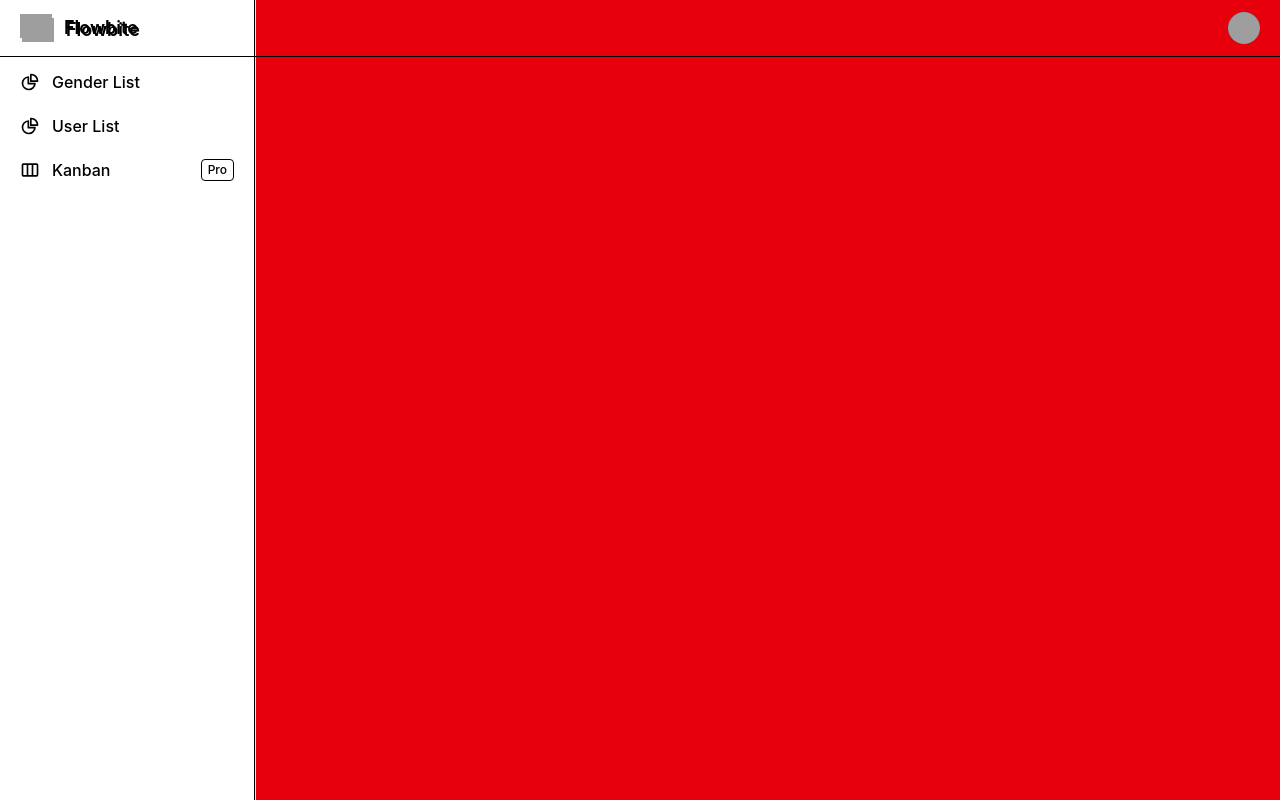
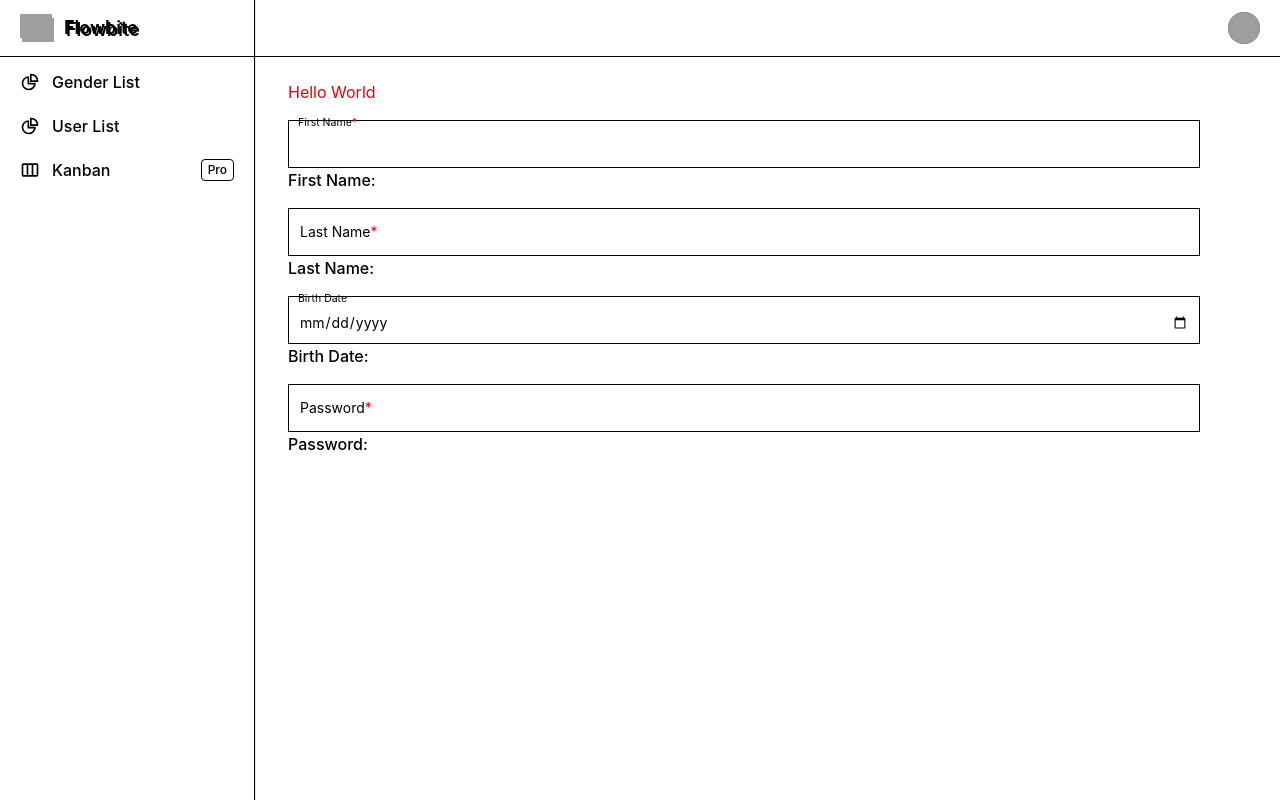
Before and after one commit to yurizzs/RNLDemo, a React (Vite) app in the folder client/: page / in a window 1280 px wide. Built offline with nearby package versions, Linux system fonts and the light colour scheme; grey boxes are pictures that could not be loaded.

Commit message:
bearable part 5

```diff
--- a/client/index.html
+++ b/client/index.html
@@ -3,11 +3,11 @@
   <head>
     <meta charset="UTF-8" />
     <link rel="icon" type="image/svg+xml" href="/favicon.svg" />
-    <link rel="stylesheet" href="./src/index.css">
+    <link rel="stylesheet" href="./src/index.css" />
     <meta name="viewport" content="width=device-width, initial-scale=1.0" />
     <title>client</title>
   </head>
-  <body class="bg-red-600">
+  <body>
     <div id="root"></div>
     <script type="module" src="/src/main.tsx"></script>
   </body>
--- /dev/null
+++ b/client/src/components/Input/FloatingLabelInput.tsx
@@ -0,0 +1,54 @@
+import type { ChangeEvent, FC } from "react";
+
+interface FloatingLabelInputProps {
+  label: string;
+  type: "text" | "date" | "password";
+  name: string;
+  value?: string | any;
+  onChange?: (e: ChangeEvent<HTMLInputElement>) => void
+  newLabelClassName?: string;
+  labelClassName?: string;
+  newInputClassName?: string;
+  inputClassName?: string;
+  required?: boolean;
+  autoFocus?: boolean;
+  disabled?: boolean;
+  readOnly?: boolean;
+  errors?: string[];
+}
+
+const FloatingLabelInput: FC<FloatingLabelInputProps> = ({label, type, name, value, onChange, newLabelClassName, labelClassName, newInputClassName, inputClassName, required, autoFocus, disabled, readOnly, errors}) => {
+  return (
+    <>
+      <div className="relative">
+        <input
+          type={type}
+          id={name}
+          name={name}
+          value={value}
+          onChange={onChange}
+          className={`${newInputClassName ? newInputClassName : `block px-2.5 pb-2.5 pt-4 w-full text-sm text-heading bg-transparent rounded-base border border-default-medium appearance-none focus:outline-none focus:ring-0 focus:border-brand peer ${inputClassName}`}`}
+          placeholder=" "
+          required={required}
+          autoFocus={autoFocus}
+          disabled={disabled}
+          readOnly={readOnly}
+        />
+        <label
+          htmlFor={name}
+          className={`${newLabelClassName ? newLabelClassName : `absolute text-sm text-body duration-300 transform -translate-y-4 scale-75 top-2 z-10 origin-left bg-neutral-primary px-2 peer-focus:px-2 peer-focus:text-fg-brand peer-placeholder-shown:scale-100 peer-placeholder-shown:-translate-y-1/2 peer-placeholder-shown:top-1/2 peer-focus:top-2 peer-focus:scale-75 peer-focus:-translate-y-4 rtl:peer-focus:translate-x-1/4 rtl:peer-focus:left-auto inset-s-1 ${labelClassName}`}`}
+        >
+          {label}
+          {required && (
+          <span className="text-red-600">*</span>
+          )}
+        </label>
+        {errors && errors.length > 0  && (
+          <span className="text-red-600">{errors[0]}</span>
+        )}
+      </div>
+    </>
+  );
+};
+
+export default FloatingLabelInput;
--- a/client/src/layout/AppHeader.tsx
+++ b/client/src/layout/AppHeader.tsx
@@ -71,7 +71,7 @@ const AppHeader = () => {
                   </button>
                 </div>
                 <div
-                  className={`absolute right-8 top-9 min-w-[200px] z-50 ${isOpen ? "block" : "hidden"} my-4 text-base list-none bg-white divide-y divide-gray-100 rounded-sm shadow-sm bg-neutral-primary-medium border border-default-medium rounded-base w-44`}
+                  className={`absolute right-8 top-9 min-w-50 z-50 ${isOpen ? "block" : "hidden"} my-4 text-base list-none bg-white divide-y divide-gray-100 rounded-sm shadow-sm bg-neutral-primary-medium border border-default-medium rounded-base w-44`}
                   id="dropdown-user"
                 >
                   <div
--- a/client/src/routes/AppRoutes.tsx
+++ b/client/src/routes/AppRoutes.tsx
@@ -1,10 +1,61 @@
 import { Route, Routes } from "react-router-dom";
 import AppLayout from "../layout/AppLayout";
+import FloatingLabelInput from "../components/Input/FloatingLabelInput";
+import { useState } from "react";
 
 const SampleComponent = () => {
+  const [firstName, setFirstName] = useState("");
+  const [lastName, setLastName] = useState("");
+  const [birthDate, setBirthDate] = useState("");
+  const [password, setPassword] = useState("");
+
   return (
     <>
-      <h1 className="text-red-600">Hello World</h1>
+      <h1 className="text-red-600 mb-4">Hello World</h1>
+      <div className="mb-4">
+        <FloatingLabelInput
+          label="First Name"
+          type="text"
+          name="first_name"
+          value={firstName}
+          onChange={(e) => setFirstName(e.target.value)}
+          required
+          autoFocus
+        />
+        <p className="font-medium">First Name: {firstName}</p>
+      </div>
+      <div className="mb-4">
+        <FloatingLabelInput
+          label="Last Name"
+          type="text"
+          name="last_name"
+          value={lastName}
+          onChange={(e) => setLastName(e.target.value)}
+          required
+        />
+        <p className="font-medium">Last Name: {lastName}</p>
+      </div>
+      <div className="mb-4">
+        <FloatingLabelInput
+          label="Birth Date"
+          type="date"
+          name="birth_date"
+          value={birthDate}
+          onChange={(e) => setBirthDate(e.target.value)}
+        />
+        <p className="font-medium">Birth Date: {birthDate}</p>
+      </div>
+      <div className="mb-4">
+        <FloatingLabelInput
+          label="Password"
+          type="password"
+          name="password"
+          value={password}
+          onChange={(e) => setPassword(e.target.value)}
+          required
+        />
+        <p className="font-medium">Password: {password}</p>
+      </div>
     </>
   );
 };
```
